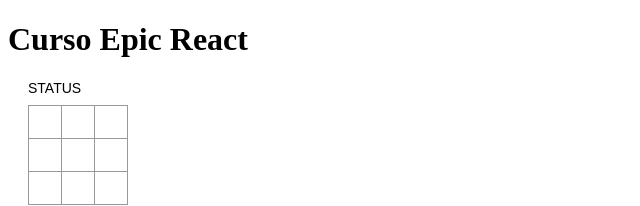
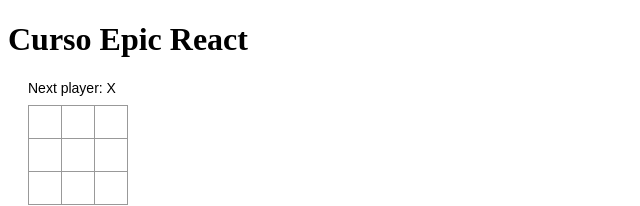
Before and after one commit to erisvaldocorreia2/epic-react, a React (Create React App) app: page /exe4 in a window 1280 px wide. Shown: the top 206 px of the page, without its empty margins (0-640 px from the left). Built offline with nearby package versions, Linux system fonts and the light colour scheme.

Commit message:
resolucao do problema 4 com uso de storage

```diff
--- a/src/react-hooks/Exercise4.js
+++ b/src/react-hooks/Exercise4.js
@@ -1,13 +1,25 @@
-import * as React from "react";
+import React, { useEffect, useState } from "react";
+
+const initialValues = Array(9).fill(null);
+const KEYSTORE = "squaresTicTacToe";
 
 function Board() {
   // 🐨 squares is the state for this component. Add useState for squares
-  const squares = Array(9).fill(null);
+  const [squares, setSquares] = useState(
+    () => JSON.parse(window.localStorage.getItem(KEYSTORE)) || initialValues
+  );
+
+  useEffect(() => {
+    window.localStorage.setItem(KEYSTORE, JSON.stringify(squares));
+  }, [squares]);
 
   // 🐨 We'll need the following bits of derived state:
   // - nextValue ('X' or 'O')
   // - winner ('X', 'O', or null)
   // - status (`Winner: ${winner}`, `Scratch: Cat's game`, or `Next player: ${nextValue}`)
+  const nextValue = calculateNextValue(squares);
+  const winner = calculateWinner(squares);
+  const status = calculateStatus(winner, squares, nextValue);
   // 💰 I've written the calculations for you! So you can use my utilities
   // below to create these variables
 
@@ -28,11 +40,19 @@
     // 💰 `squaresCopy[square] = nextValue`
     //
     // 🐨 set the squares to your copy
+
+    if (winner || squares[square]) {
+      return;
+    }
+    const squaresCopy = [...squares];
+    squaresCopy[square] = nextValue;
+    setSquares(squaresCopy);
   }
 
   function restart() {
     // 🐨 reset the squares
     // 💰 `Array(9).fill(null)` will do it!
+    setSquares(initialValues);
   }
 
   function renderSquare(i) {
@@ -46,7 +66,7 @@
   return (
     <div>
       {/* 🐨 put the status in the div below */}
-      <div className="status">STATUS</div>
+      <div className="status">{status}</div>
       <div className="board-row">
         {renderSquare(0)}
         {renderSquare(1)}
```
